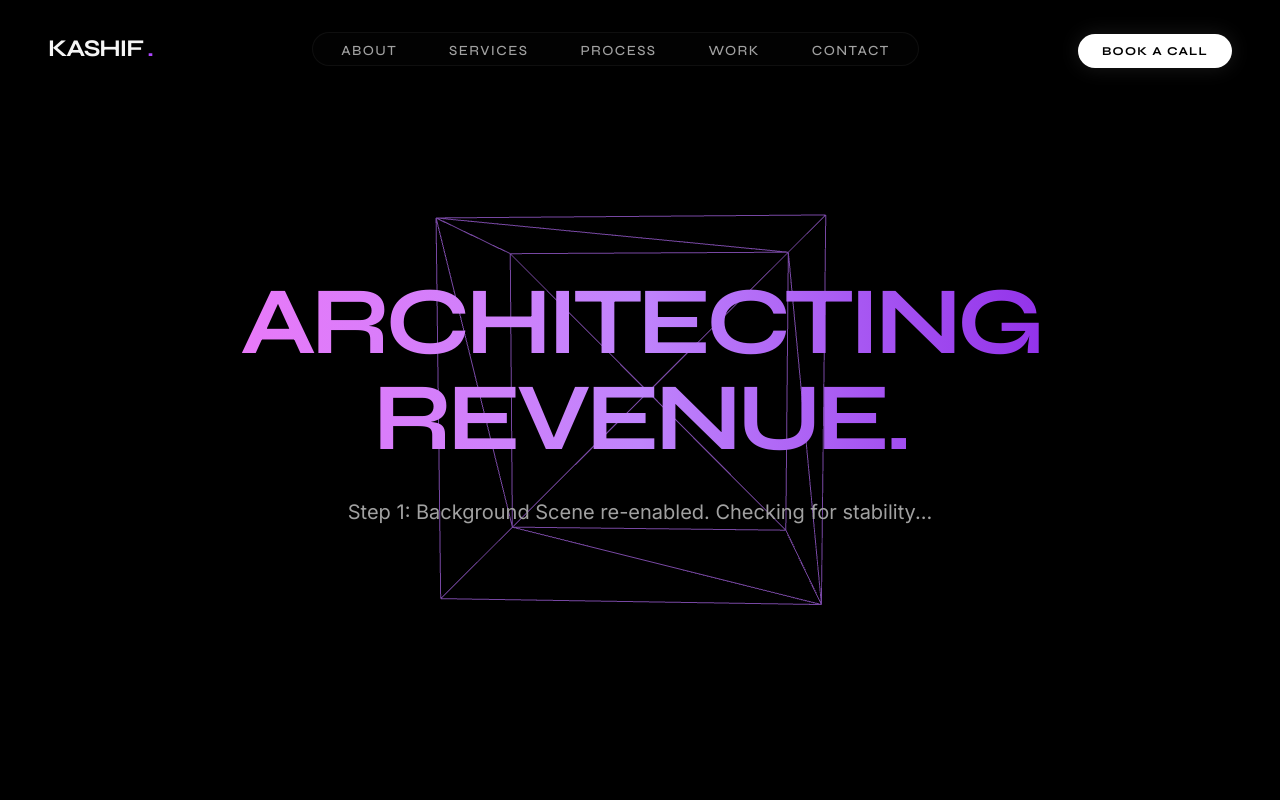
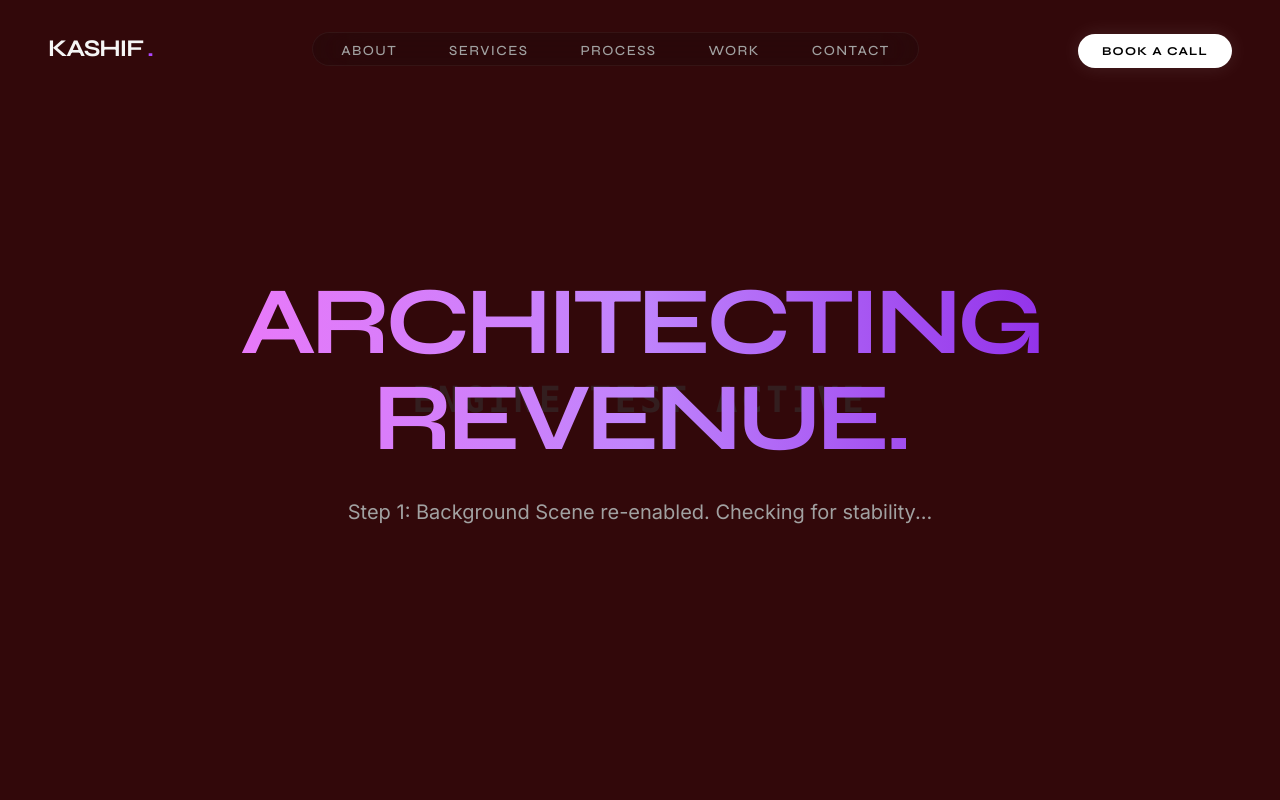
Before and after one commit to abdulahkashif/abdulahkashif-portfolio, a Next.js app: page / in a window 1280 px wide. Shown: the top 800 px of the page. Built offline with nearby package versions, Linux system fonts and the light colour scheme.

Commit message:
Step 3: Test Engine Active - checking for basic component rendering

```diff
--- a/components/Scene.tsx
+++ b/components/Scene.tsx
@@ -1,40 +1,11 @@
 "use client";
-
-import { Canvas, useFrame } from "@react-three/fiber";
-import { useRef, Suspense } from "react";
-import * as THREE from "three";
-
-function SimpleBox() {
-  const meshRef = useRef<THREE.Mesh>(null);
-
-  useFrame((state, delta) => {
-    if (meshRef.current) {
-      meshRef.current.rotation.x += delta * 0.5;
-      meshRef.current.rotation.y += delta * 0.5;
-    }
-  });
-
-  return (
-    <mesh ref={meshRef}>
-      <boxGeometry args={[1, 1, 1]} />
-      <meshStandardMaterial color="#c084fc" wireframe />
-    </mesh>
-  );
-}
 
 export default function Scene() {
   return (
-    <div className="fixed inset-0 z-0 pointer-events-none h-screen w-full bg-black">
-      <Canvas
-        camera={{ position: [0, 0, 3], fov: 45 }}
-        gl={{ antialias: true, alpha: true }}
-      >
-        <ambientLight intensity={1} />
-        <pointLight position={[10, 10, 10]} />
-        <Suspense fallback={null}>
-          <SimpleBox />
-        </Suspense>
-      </Canvas>
+    <div className="fixed inset-0 z-0 h-screen w-full bg-red-500 opacity-20 pointer-events-none flex items-center justify-center">
+      <span className="text-white font-mono text-4xl font-bold opacity-50 uppercase tracking-widest">
+        Engine Test Active
+      </span>
     </div>
   );
 }
```
